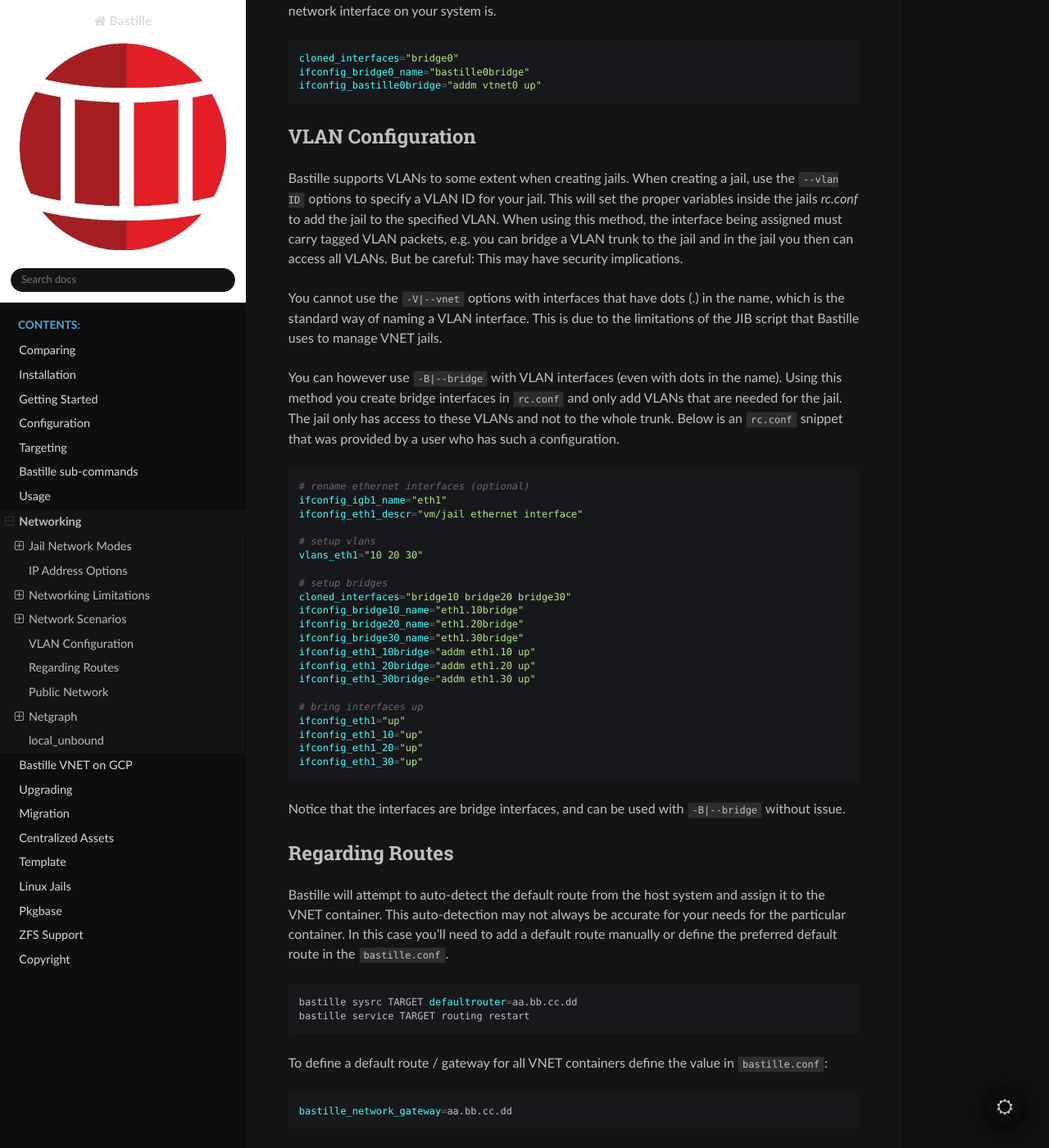
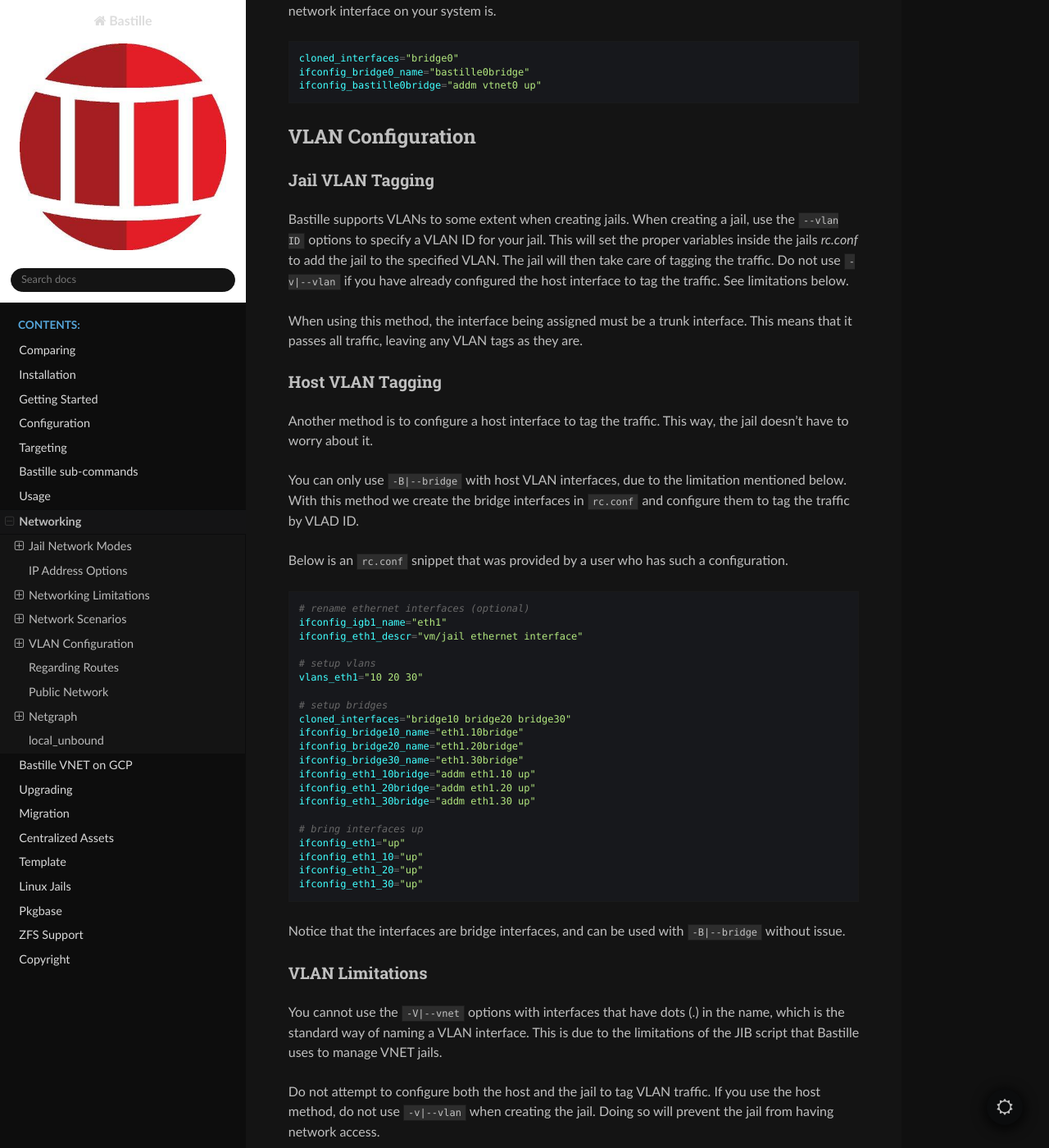
Before and after one commit to BastilleBSD/bastille, a Sphinx documentation site: the page built from docs/chapters/networking.rst, in a window 1280 px wide and 1400 px high, scrolled down 7222 px. Shown: the whole window at 82% size. Built offline with Sphinx 7.4.7 and the Read the Docs theme 3.1.0, drawn with Linux system fonts in a browser that asks for light colours.

Commit message:
docs: networking: update vlan

```diff
--- a/docs/chapters/networking.rst
+++ b/docs/chapters/networking.rst
@@ -396,21 +396,29 @@ on your system is.
 VLAN Configuration
 ------------------
 
+Jail VLAN Tagging
+^^^^^^^^^^^^^^^^^
+
 Bastille supports VLANs to some extent when creating jails. When creating a jail,
 use the ``--vlan ID`` options to specify a VLAN ID for your jail. This will set
 the proper variables inside the jails `rc.conf` to add the jail to the specified
-VLAN. When using this method, the interface being assigned must carry tagged VLAN
-packets, e.g. you can bridge a VLAN trunk to the jail and in the jail you then can
-access all VLANs. But be careful: This may have security implications.
+VLAN. The jail will then take care of tagging the traffic. Do not use ``-v|--vlan``
+if you have already configured the host interface to tag the traffic. See limitations
+below.
 
-You cannot use the ``-V|--vnet`` options with interfaces that have dots (.) in the
-name, which is the standard way of naming a VLAN interface. This is due to the
-limitations of the JIB script that Bastille uses to manage VNET jails.
+When using this method, the interface being assigned must be a trunk interface.
+This means that it passes all traffic, leaving any VLAN tags as they are.
 
-You can however use ``-B|--bridge`` with VLAN interfaces (even with dots in the
-name). Using this method you create bridge interfaces in ``rc.conf`` and only
-add VLANs that are needed for the jail. The jail only has access to these VLANs
-and not to the whole trunk.
+Host VLAN Tagging
+^^^^^^^^^^^^^^^^^
+
+Another method is to configure a host interface to tag the traffic. This way, the
+jail doesn't have to worry about it.
+
+You can only use ``-B|--bridge`` with host VLAN interfaces, due to the limitation
+mentioned below. With this method we create the bridge interfaces in ``rc.conf``
+and configure them to tag the traffic by VLAD ID.
+
 Below is an ``rc.conf`` snippet that was provided by a user who has such a
 configuration.
 
@@ -440,6 +448,17 @@ configuration.
 
 Notice that the interfaces are bridge interfaces, and can be used with ``-B|--bridge``
 without issue.
+
+VLAN Limitations
+^^^^^^^^^^^^^^^^
+
+You cannot use the ``-V|--vnet`` options with interfaces that have dots (.) in the
+name, which is the standard way of naming a VLAN interface. This is due to the
+limitations of the JIB script that Bastille uses to manage VNET jails.
+
+Do not attempt to configure both the host and the jail to tag VLAN traffic.
+If you use the host method, do not use ``-v|--vlan`` when creating the jail.
+Doing so will prevent the jail from having network access.
 
 Regarding Routes
 ----------------
```
